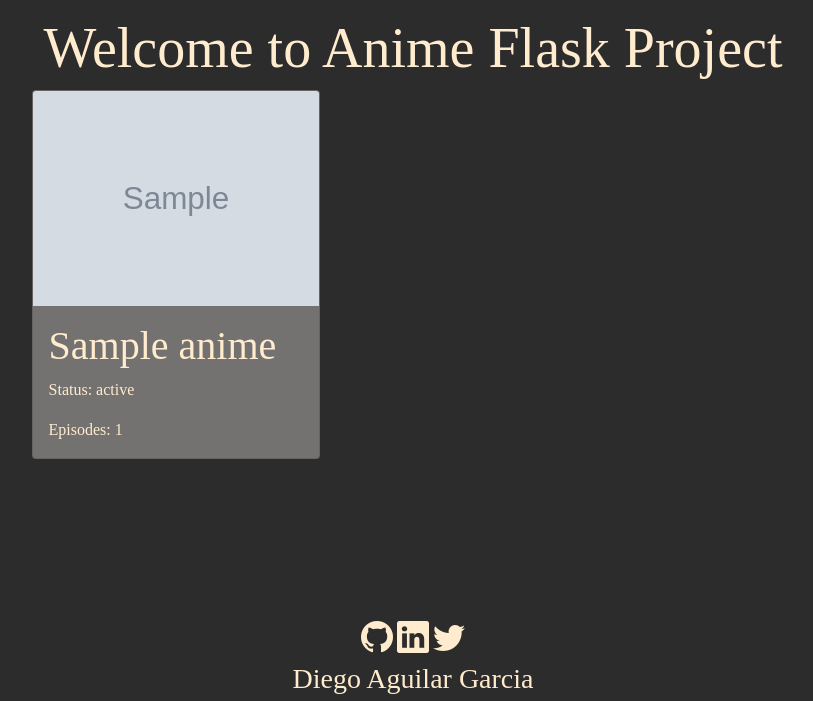
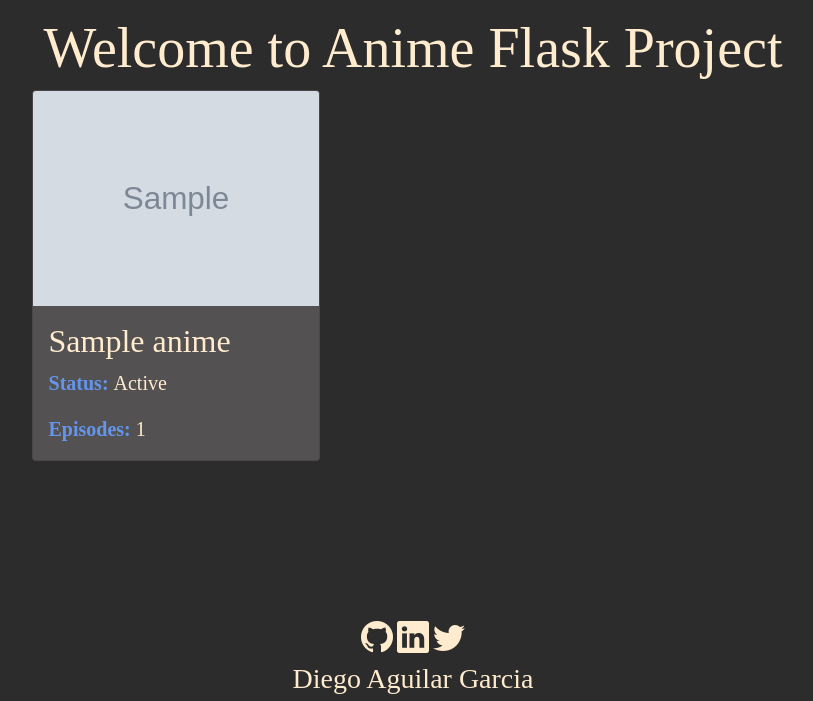
Before and after one commit to diegoag30/flask_anime_project, a Flask app: template templates/index.html in a window 1280 px wide. Shown: the part 56-757 px from the top of the page, without its empty margins (227-1040 px from the left). Run offline with Flask 2, Linux system fonts and the light colour scheme; the template is opened without the code that fills it: most values are stand-ins (such as "Sample title", 1, 10 or a date in 2020); grey boxes marked "Sample" are stand-in pictures; some web fonts are replaced.

Commit message:
some css improves and comments added

```diff
--- a/app.py
+++ b/app.py
@@ -9,14 +9,14 @@ app = Flask(__name__)
 def index():
 
     # Connection to anime api
-    animes = get('https://kitsu.io/api/edge/anime?filter[seasonYear]=2020').json()
+    animes = get('https://kitsu.io/api/edge/anime?page[limit]=20&page[offset]=0').json()
     anime_info = animes['data']
     anime_list = []
     for anime in anime_info:
         try:
             # Anime Objects creation
             current_anime = Anime(
-            anime['attributes']['titles']['en_jp'],
+            anime['attributes']['canonicalTitle'],
             anime['attributes']['posterImage']['medium'],
             anime['attributes']['status'],
             anime['attributes']['episodeCount']
--- a/static/css/main.css
+++ b/static/css/main.css
@@ -55,9 +55,14 @@ body{
 }
 
 .card.anime-card{
-    background-color: rgb(116, 113, 113);
+    background-color: rgb(83, 81, 81);
     width: 18rem;
 }
+
 .card.anime-card:hover{
     border: 3px solid crimson;
 }
+
+.card-field{
+    color: cornflowerblue;
+}
--- a/templates/base.html
+++ b/templates/base.html
@@ -36,9 +36,9 @@
         <footer>
             <div class="footer-content">
                 <div class="social">
-                    <a href="#"><i class="bi bi-github"></i></a>
-                    <a href="#"><i class="bi bi-linkedin"></i></a>
-                    <a href="#"><i class="bi bi-twitter"></i></a>
+                    <a href="https://github.com/diegoag30"><i class="bi bi-github"></i></a>
+                    <a href="https://www.linkedin.com/in/diego-aguilar-garcia-394376161/"><i class="bi bi-linkedin"></i></a>
+                    <a href="https://twitter.com/DiegooelPibe"><i class="bi bi-twitter"></i></a>
                 </div>
                 <h3>Diego Aguilar Garcia</h3>
                 <p>Estudiante y Programador Python</p>
--- a/templates/index.html
+++ b/templates/index.html
@@ -11,16 +11,20 @@
         </div>
     </div>
     <div class="wrapper">
+    <!-- Iterates the anime list received, and tranform elements into cards -->
     {% for anime in anime_titles %}
         <div class="card anime-card">
             <img src="{{anime.image}}" class="card-img-top">
             <div class="card-body">
-                <h1 clas="card-title">{{ anime.name }} </h1>
-                <p class="card-text"> <span> Status: </span> {{ anime.status }} </p>
-                <p class="card-text"><span> Episodes: </span> {{ anime.chapters_count }} </p>
+                <h2 clas="card-title text-center">{{ anime.name }} </h2>
+                <p class="card-text fs-5 text-capitalize">
+                    <span class="fw-bolder card-field"> Status: </span> {{ anime.status }}
+                </p>
+                <p class="card-text fs-5 text-capitalize">
+                    <span class="fw-bolder card-field"> Episodes: </span>
+                {{ anime.chapters_count }} </p>
             </div>
         </div>
-
     {% endfor %}
     </div>
 {% endblock %}
```
